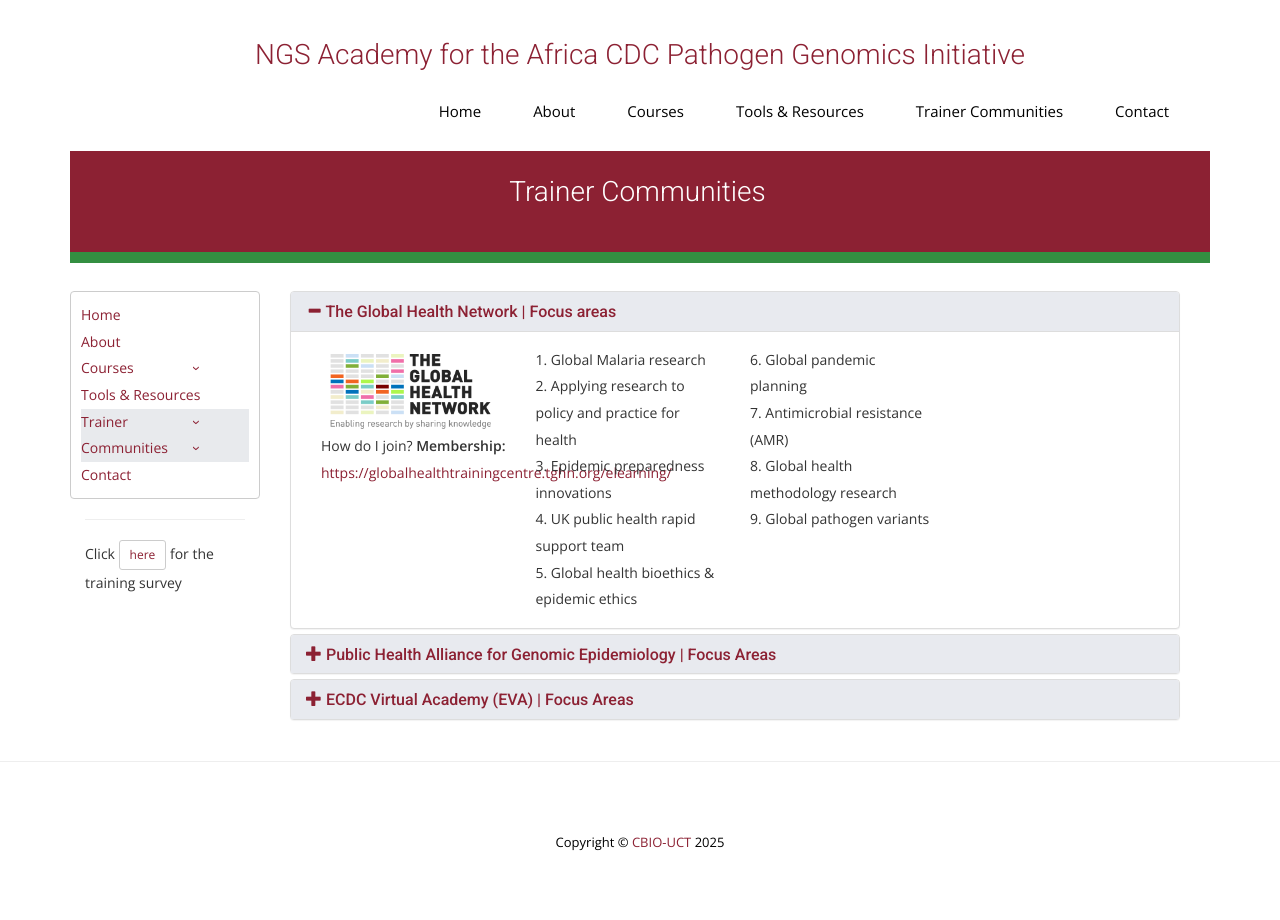
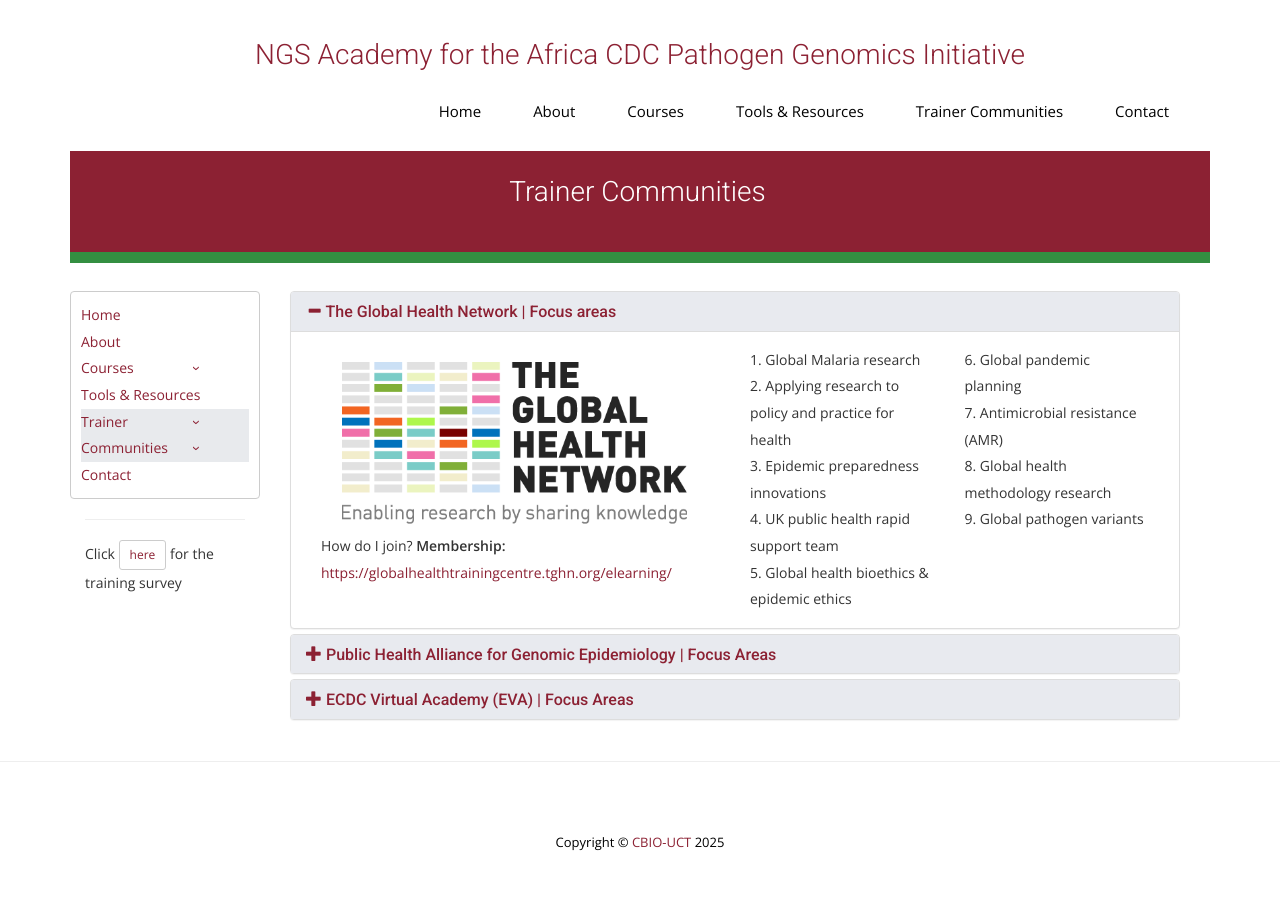
Before and after one commit to uct-cbio/ngs-academy, a Jekyll site: the page built from trainer_community.html, in a window 1280 px wide. Built offline with Jekyll 4.4.1, drawn with Linux system fonts in a browser that asks for light colours; nearby versions of some CDN libraries; some web fonts are replaced; library files that are not in the unit come from our copies; comment, search, counter and statistics services are not loaded.

Commit message:
adjusted column width

```diff
--- a/trainer_community.html
+++ b/trainer_community.html
@@ -36,7 +36,7 @@
           <!-- --- content 1 ---- -->
           <div class="container mt-5">
             <div class="row">
-              <div class="col-sm-3">
+              <div class="col-sm-6">
                 <div class="p-3 border bg-light">
                   <img alt="..." class="img-fluid" src="/ngs-academy/img/globalhealth.png" />
                   <div class="card-footer bg-transparent border-success">
```
